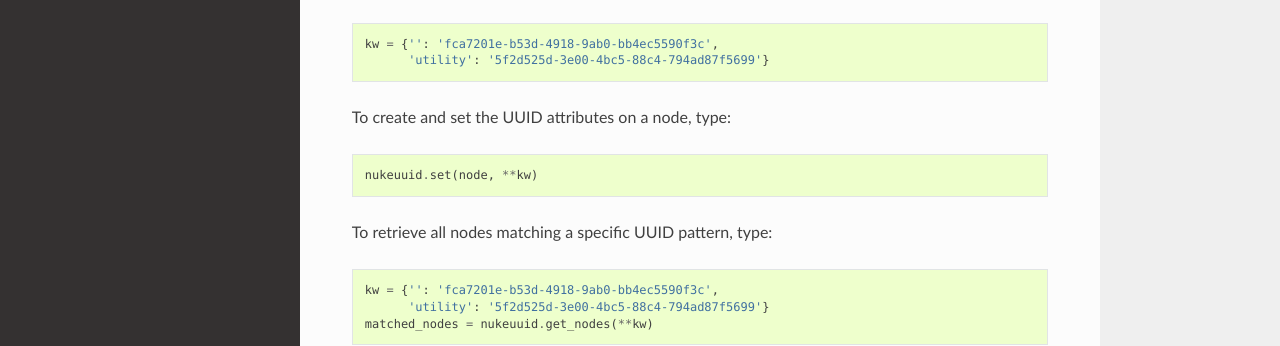
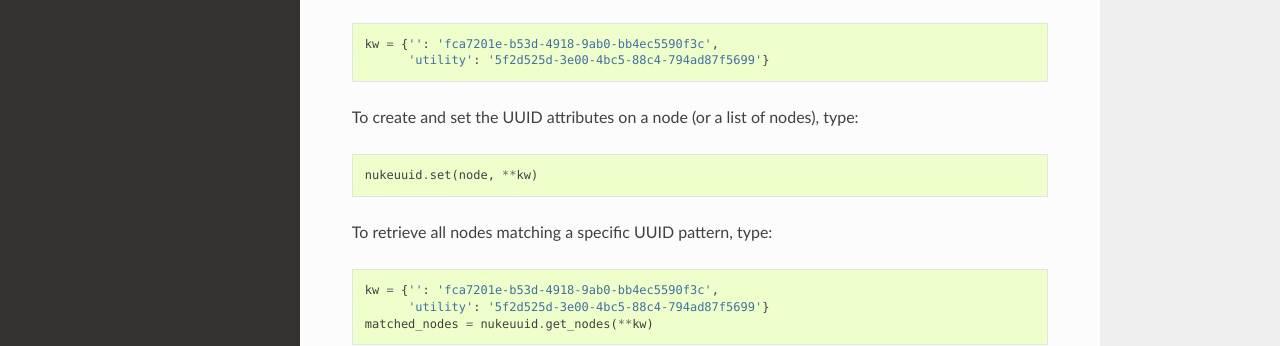
Before and after one commit to florianeinfalt/nukeuuid, a Sphinx documentation site: the page built from docs/source/getting_started.rst, in a window 1280 px wide and 961 px high. Shown: the part 427-773 px from the top of the window. Built offline with Sphinx 7.4.7 and the Read the Docs theme 2.0.0, drawn with Linux system fonts in a browser that asks for light colours.

Commit message:
Make Getting Started more comprehensive

```diff
--- a/README.rst
+++ b/README.rst
@@ -54,7 +54,7 @@ and the values defining the UUID values.
     kw = {'': 'fca7201e-b53d-4918-9ab0-bb4ec5590f3c',
           'utility': '5f2d525d-3e00-4bc5-88c4-794ad87f5699'}
 
-To create and set the UUID attributes on a node, type:
+To create and set the UUID attributes on a node (or a list of nodes), type:
 
 .. code-block:: python
 
--- a/docs/source/getting_started.rst
+++ b/docs/source/getting_started.rst
@@ -19,7 +19,7 @@ and the values defining the UUID values.
     kw = {'': 'fca7201e-b53d-4918-9ab0-bb4ec5590f3c',
           'utility': '5f2d525d-3e00-4bc5-88c4-794ad87f5699'}
 
-To create and set the UUID attributes on a node, type:
+To create and set the UUID attributes on a node (or a list of nodes), type:
 
 .. code-block:: python
 
```
